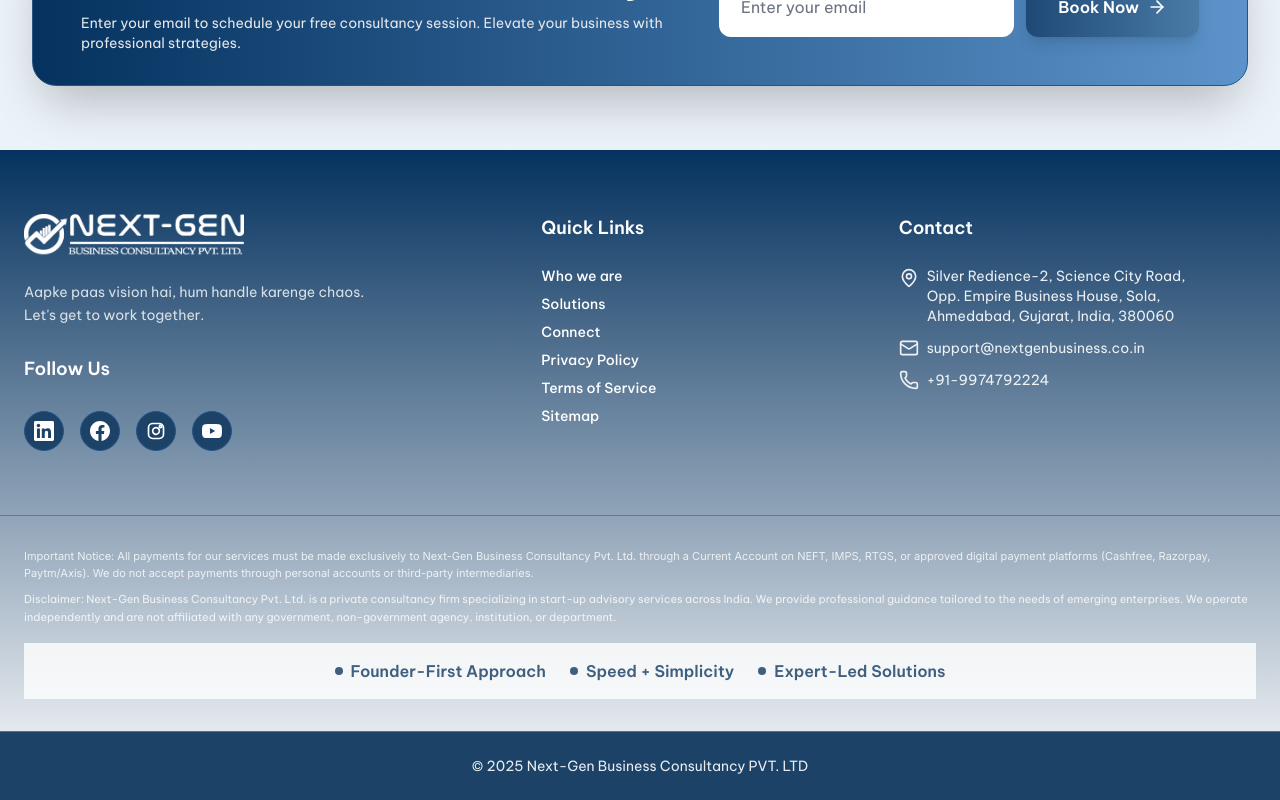
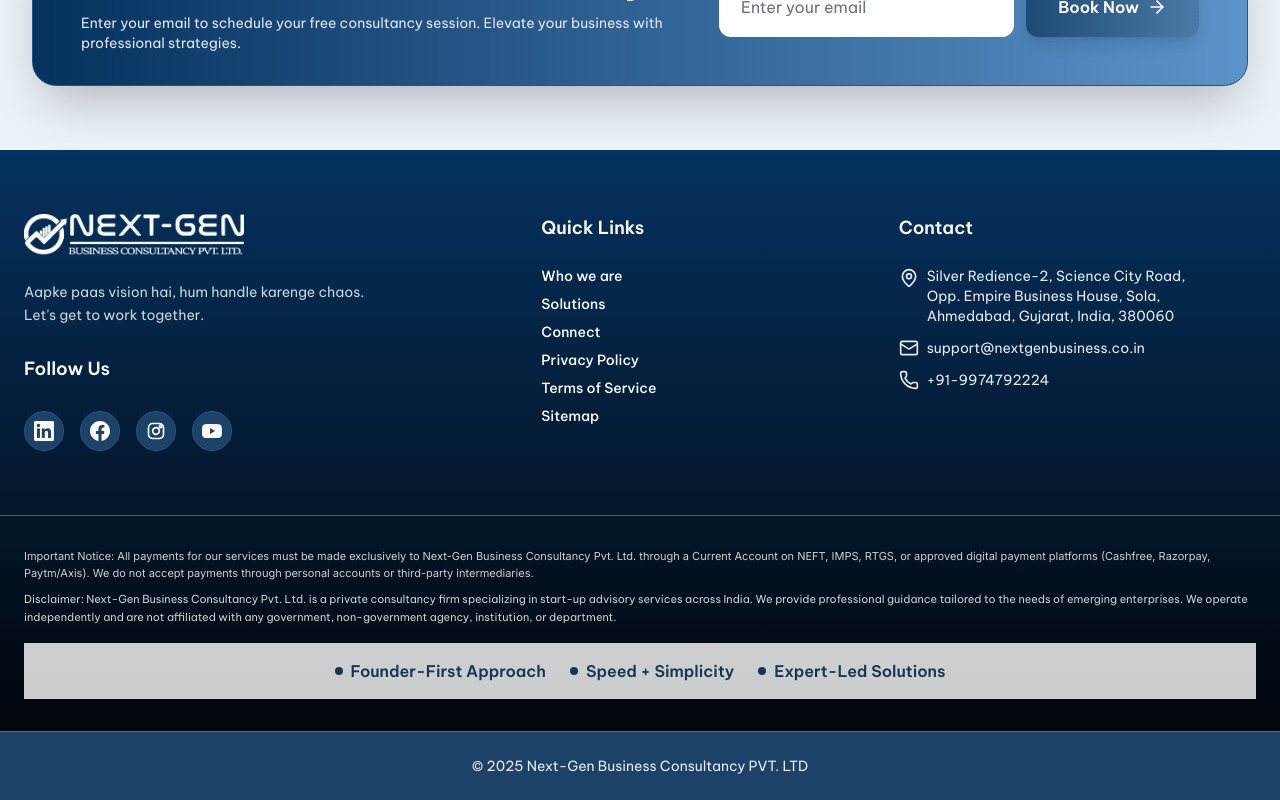
Before and after one commit to Prabha181/Nextgen-main, a Next.js app: page / in a window 1280 px wide. Shown: the part 5746-6546 px from the top of the page. Built offline with nearby package versions, Linux system fonts and the light colour scheme; a web font is replaced by a local one.

Commit message:
Update footer gradient background color

```diff
--- a/app/components/Footer.jsx
+++ b/app/components/Footer.jsx
@@ -8,7 +8,7 @@ const inter = Inter({ subsets: ["latin"], weight: ["500", "600", "700"] });
 
 export default function Footer() {
   return (
-    <footer className="bg-gradient-to-b from-[#05325f] text-white">
+    <footer className="bg-gradient-to-b from-[#05325f] to-[#000000] text-white">
       {/* ===== 3-COLUMN MAIN FOOTER ===== */}
       <div className="container mx-auto max-w-7xl px-6 py-16 grid grid-cols-1 md:grid-cols-3 md:gap-20 gap-10">
 
```
